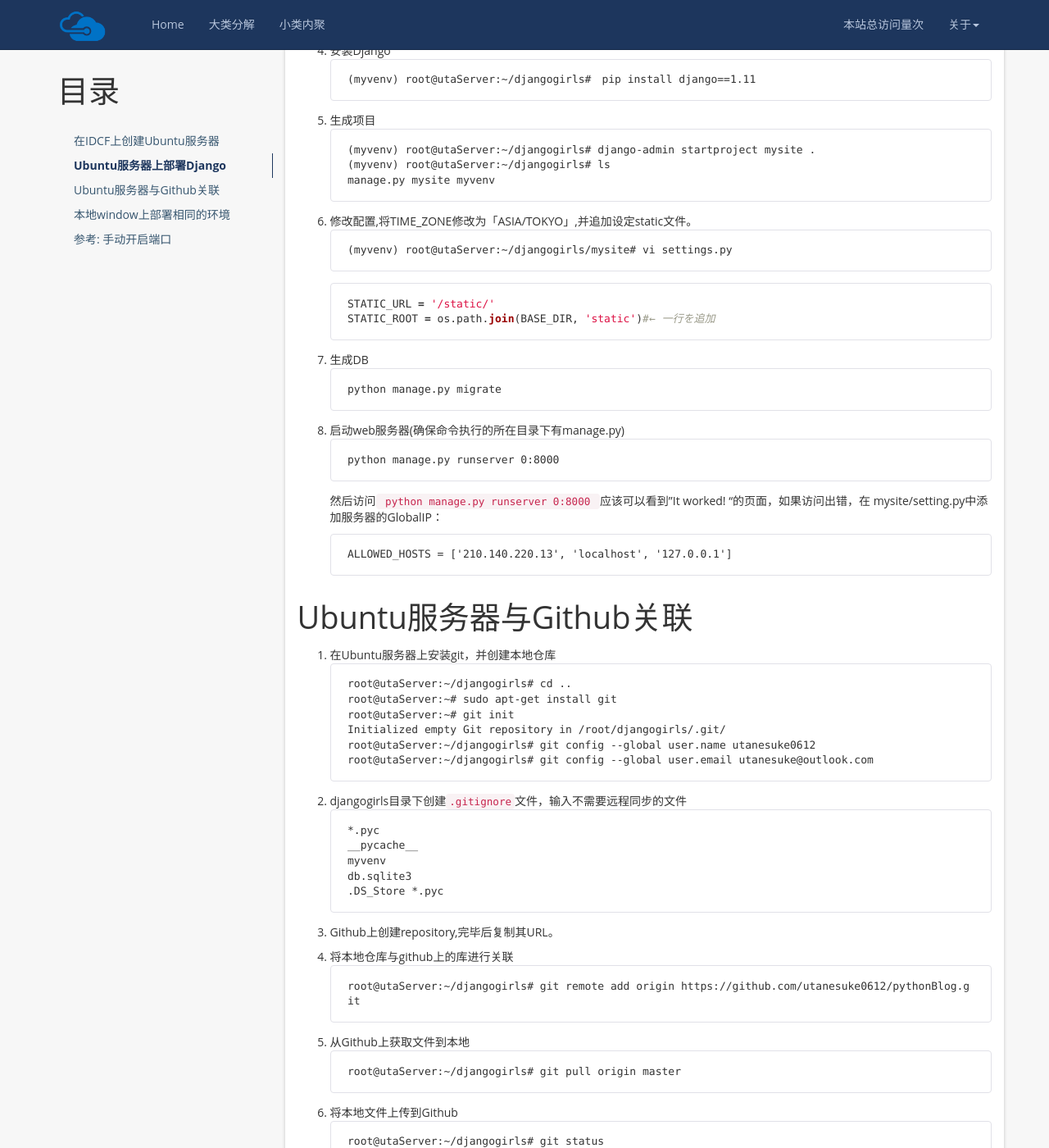
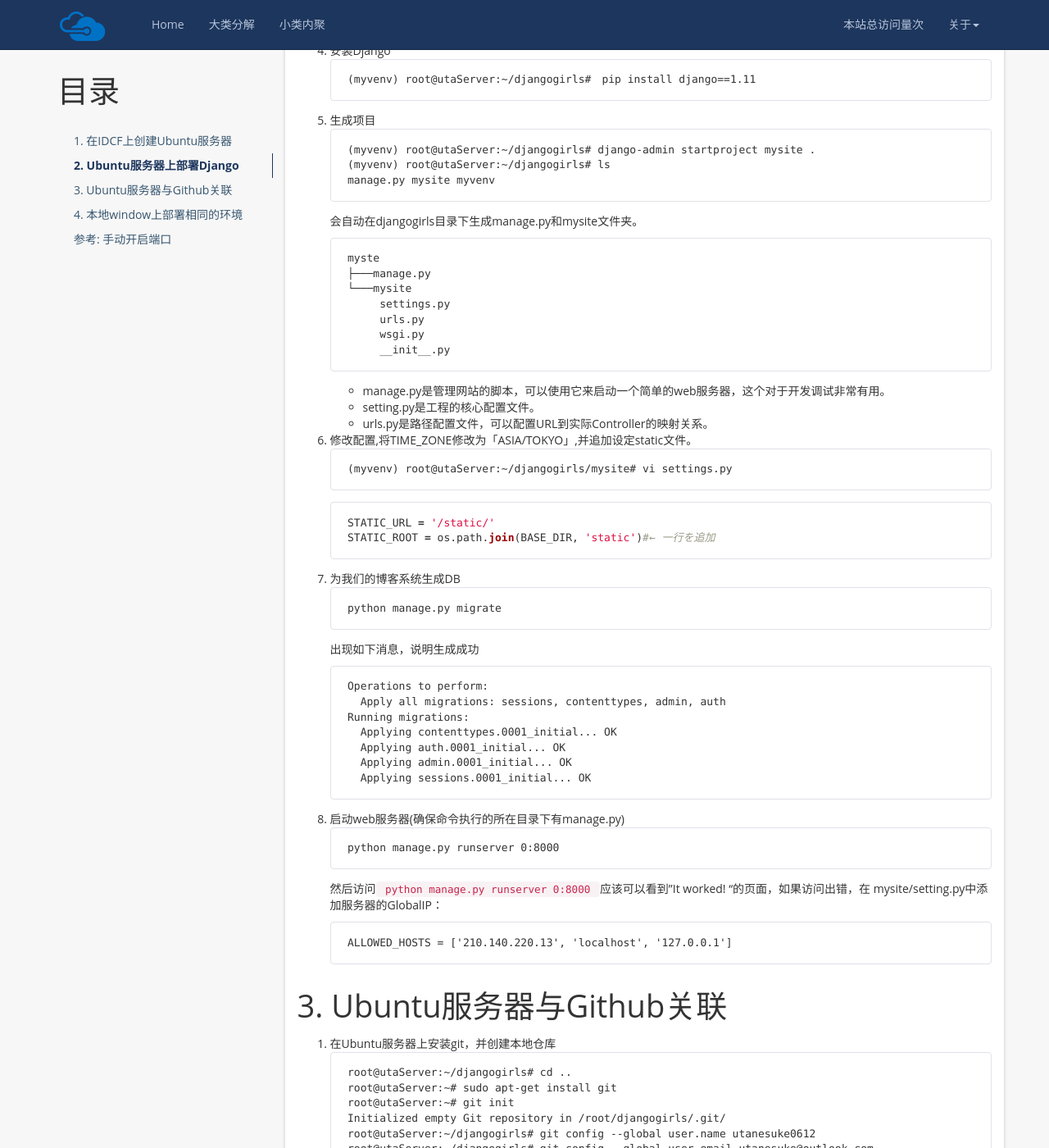
Before and after one commit to utanesuke0612/utanesuke0612.github.io, a Jekyll site: the page built from _posts/2017-08-11-DjangoBasic_01.md, in a window 1280 px wide and 1400 px high, scrolled down 1618 px. Shown: the whole window at 82% size. Built offline with Jekyll 4.4.1, drawn with Linux system fonts in a browser that asks for light colours; nearby versions of some CDN libraries; a script that is not in the unit is left out; comment, search, counter and statistics services are not loaded; some of the changed text lies outside the part shown.

Commit message:
3st upload

````diff
--- a/_posts/2017-08-11-DjangoBasic_01.md
+++ b/_posts/2017-08-11-DjangoBasic_01.md
@@ -23,8 +23,7 @@ tags: Django Git
 ---
 
 
-在IDCF上创建Ubuntu服务器
-====================================
+# 1. 在IDCF上创建Ubuntu服务器
 
 1.  登录IDCF，注册账号，按如下配置生成VM:
  - SSH必要 *(注意保存SSH文件)*
@@ -49,8 +48,7 @@ tags: Django Git
 在IDCF的网站上设定完毕后，就可以通过TeraTerm远程连接服务器了。
 
 
-Ubuntu服务器上部署Django
-====================================
+# 2. Ubuntu服务器上部署Django
 
 1. 安装python，在Ubuntu16中自带了python，不需要另外安装
 ```
@@ -82,6 +80,20 @@ root@utaServer:~/djangogirls# source myvenv/bin/activate
 (myvenv) root@utaServer:~/djangogirls# ls
 manage.py mysite myvenv
 ```
+会自动在djangogirls目录下生成manage.py和mysite文件夹。
+```
+myste
+├───manage.py
+└───mysite
+        settings.py
+        urls.py
+        wsgi.py
+        __init__.py
+```
+ - manage.py是管理网站的脚本，可以使用它来启动一个简单的web服务器，这个对于开发调试非常有用。
+ - setting.py是工程的核心配置文件。
+ - urls.py是路径配置文件，可以配置URL到实际Controller的映射关系。
+
 6. 修改配置,将TIME_ZONE修改为「ASIA/TOKYO」,并追加设定static文件。
 ```
 (myvenv) root@utaServer:~/djangogirls/mysite# vi settings.py
@@ -90,10 +102,22 @@ manage.py mysite myvenv
 STATIC_URL = '/static/'
 STATIC_ROOT = os.path.join(BASE_DIR, 'static')#← 一行を追加
 ```
-7.  生成DB
+
+7.  为我们的博客系统生成DB
 ```
 python manage.py migrate
 ```
+出现如下消息，说明生成成功
+```
+Operations to perform:
+  Apply all migrations: sessions, contenttypes, admin, auth
+Running migrations:
+  Applying contenttypes.0001_initial... OK
+  Applying auth.0001_initial... OK
+  Applying admin.0001_initial... OK
+  Applying sessions.0001_initial... OK
+```
+
 8. 启动web服务器(确保命令执行的所在目录下有manage.py)
 ```
 python manage.py runserver 0:8000
@@ -105,8 +129,7 @@ ALLOWED_HOSTS = ['210.140.220.13', 'localhost', '127.0.0.1']
 ```
 
 
-Ubuntu服务器与Github关联
-====================================
+# 3. Ubuntu服务器与Github关联
 
 1. 在Ubuntu服务器上安装git，并创建本地仓库
 ```
@@ -145,8 +168,7 @@ root@utaServer:~/djangogirls# git commit -m "comment"
 root@utaServer:~/djangogirls# git push -u origin master
 ```
 
-本地window上部署相同的环境
-====================================
+# 4. 本地window上部署相同的环境
 
 1. 生成专用文件夹
 ```
````
Also changed, not shown: other parts of _posts/2017-08-11-DjangoBasic_01.md (+1 -2 lines), _posts/2017-08-12-DjangoBasic_02.md (+37 -8 lines), _posts/2017-08-13-DjangoBasic_03.md (added, +139 -0 lines).
